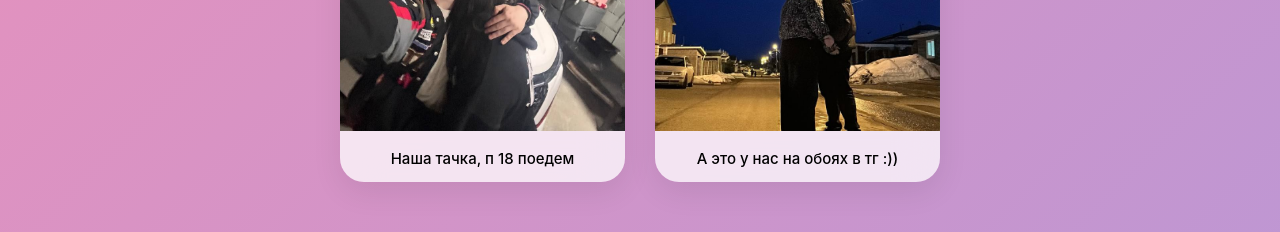
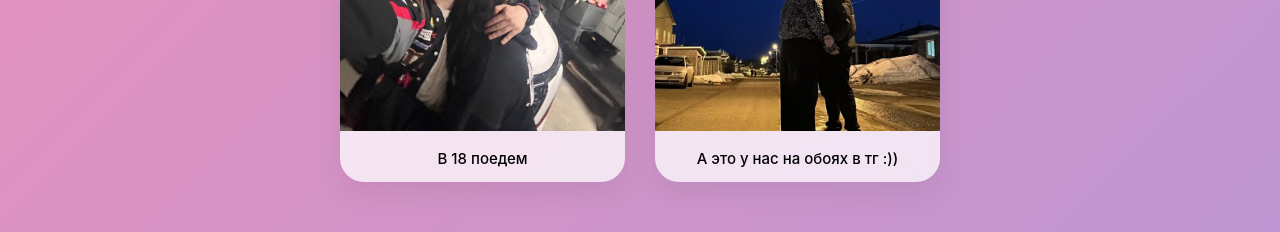
Before and after one commit to moonyswith/sitelove, a plain HTML site: page index.html in a window 1280 px wide. Shown: the part 1940-2172 px from the top of the page. Drawn offline with Linux system fonts and the light colour scheme.

Commit message:
Update index.html

```diff
--- a/index.html
+++ b/index.html
@@ -114,7 +114,7 @@
             </div>
             <div class="photo-card reveal">
                 <img src="photo5.jpg" alt="Фото 5">
-                <div class="card-desc">Наша тачка, п 18 поедем</div>
+                <div class="card-desc">В 18 поедем</div>
             </div>
             <div class="photo-card reveal">
                 <img src="photo6.jpg" alt="Фото 6">
```
